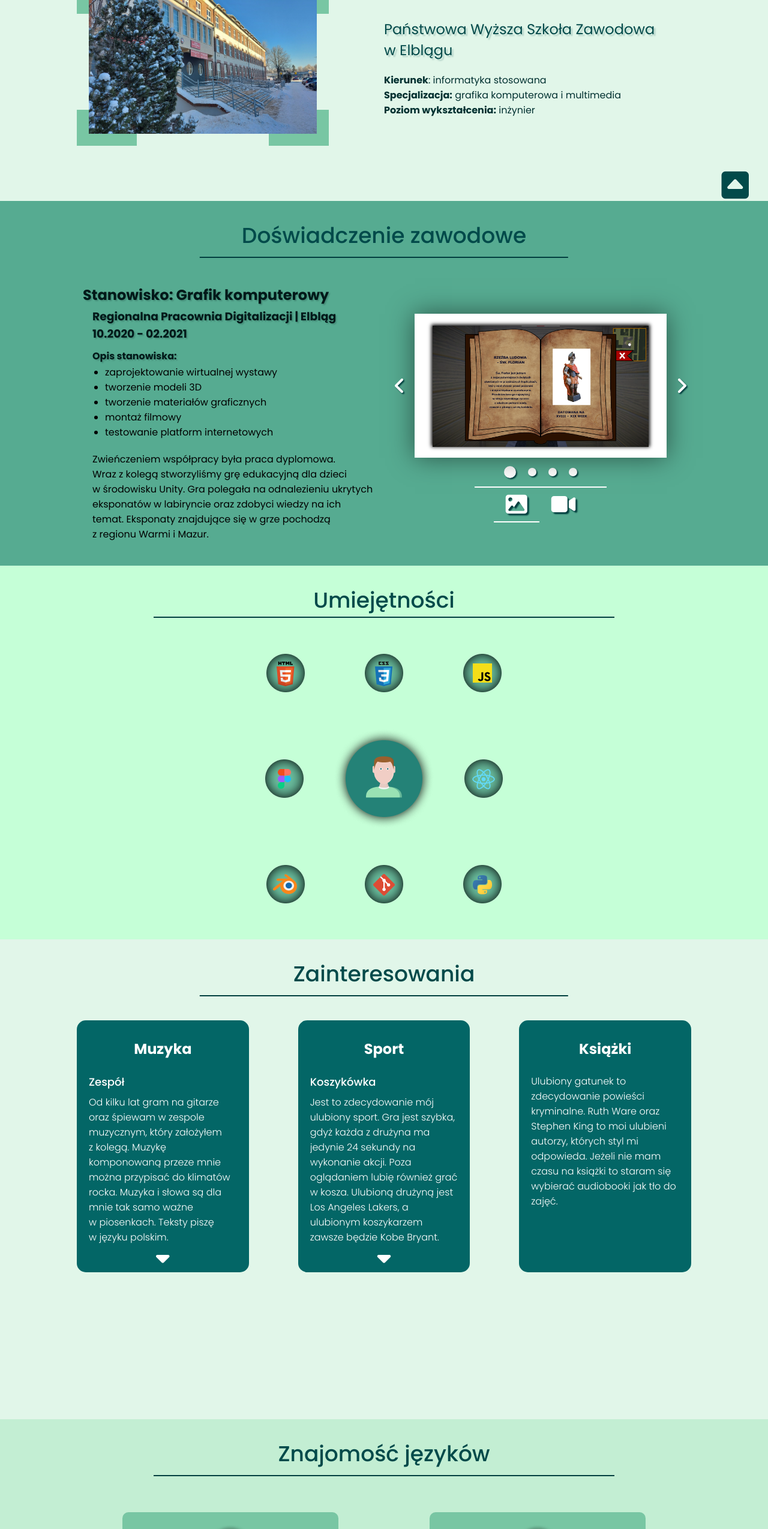
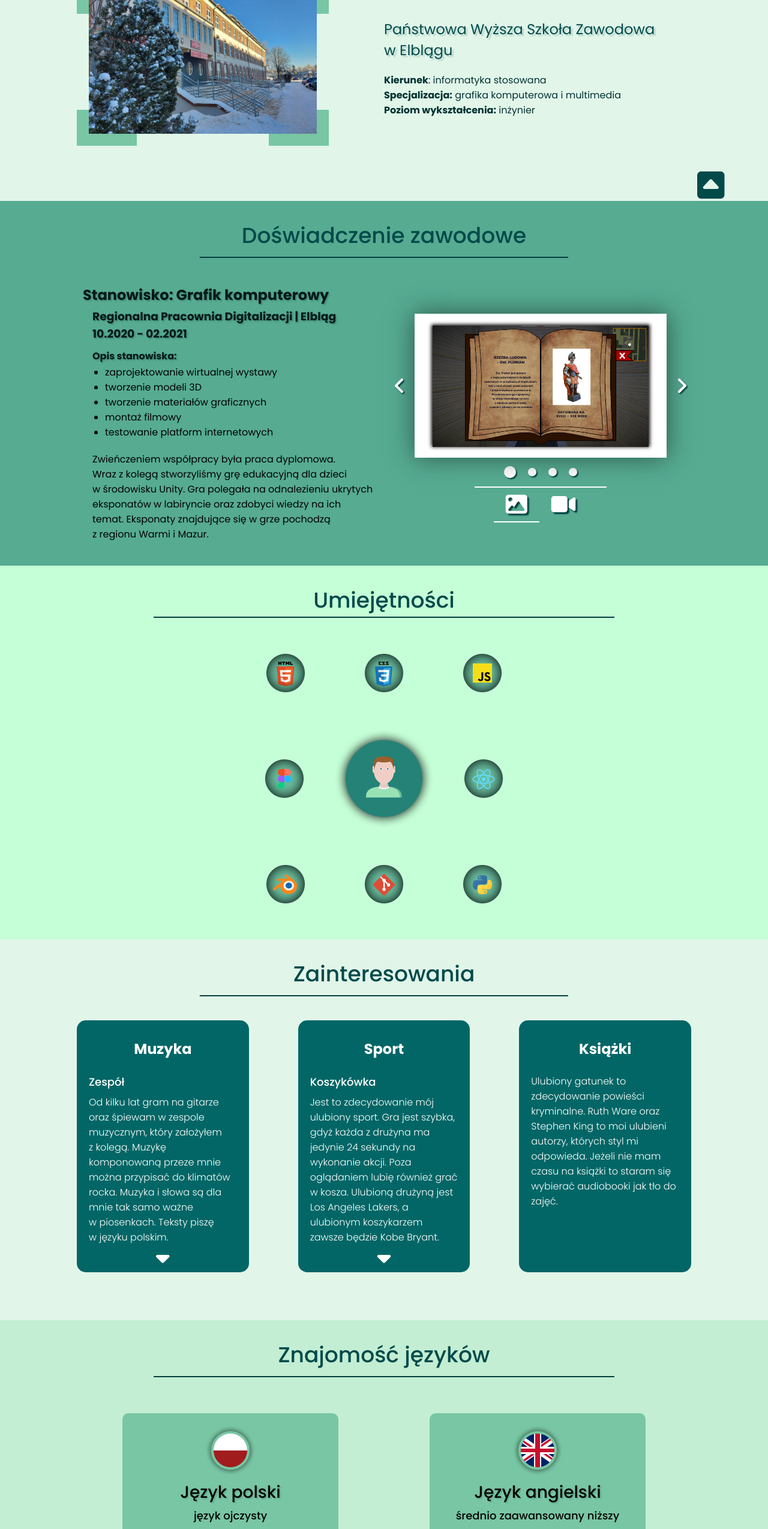
Before and after one commit to JAKUBSAJKO/project-to-cv, a React (Create React App) app: page / in a window 1280 px wide. Shown: the part 982-3531 px from the top of the page at 60% size. Built offline with nearby package versions, Linux system fonts and the light colour scheme.

Commit message:
last changes

```diff
--- a/src/App.css
+++ b/src/App.css
@@ -21,9 +21,10 @@ body {
 .return-button {
   position: -webkit-sticky;
   position: sticky;
-  text-align: end;
+  width: 10%;
   top: 87.5vh;
-  padding-right: 2.5vw;
+  right: 20vw;
+  margin: 0 0 0 90vw;
   z-index: 1;
 }
 
--- a/src/components/interests/Interests.css
+++ b/src/components/interests/Interests.css
@@ -1,9 +1,8 @@
 .interests-container {
   position: relative;
-  width: 80%;
-  height: 100vh;
+  width: 80vw;
   margin: 0 auto;
-  padding: 20px 0;
+  padding: 20px 0 80px;
 }
 
 .interests-header h1 {
```
